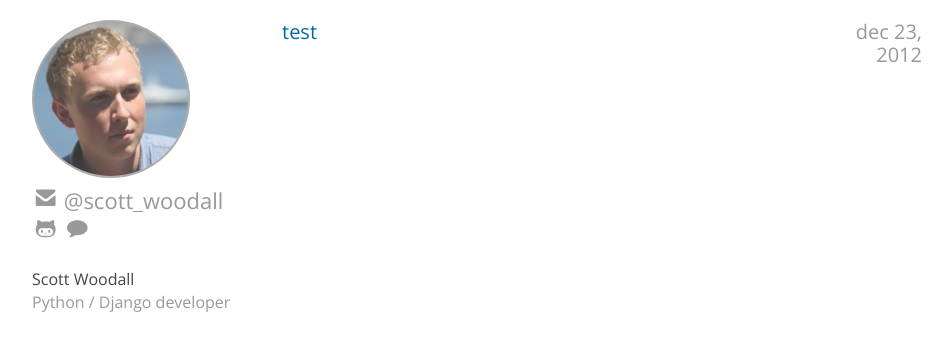
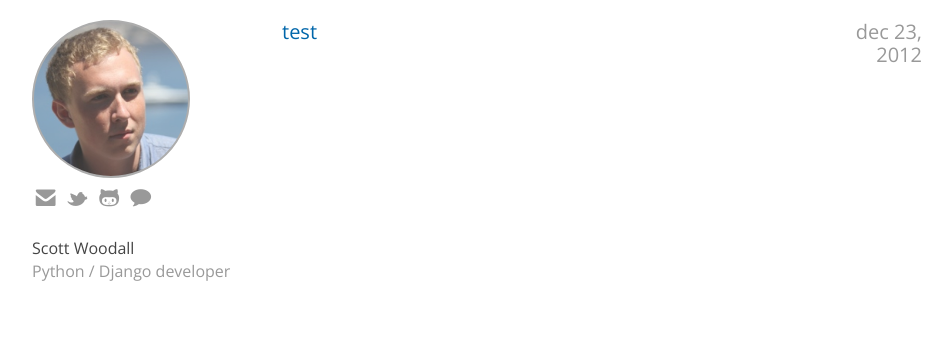
Before and after one commit to scottwoodall/scottwoodall.github.com, a Jekyll site: the page index.html, which Jekyll copies as it is, in a window 1280 px wide. Shown: the top 351 px of the page, without its empty margins (138-1090 px from the left). Built offline with Jekyll 4.4.1, drawn with Linux system fonts in a browser that asks for light colours.

```diff
--- a/index.html
+++ b/index.html
@@ -45,19 +45,23 @@
 
           <ul id="social">
             <li>
-              <a href="mailto:scott.woodall@gmail.com?subject=hi" class="icon-envelope-alt" title="Say hi"></a>
+              <a href="mailto:scott.woodall@gmail.com?subject=hi"
+                class="icon-envelope-alt" title="Say hi"></a>
             </li>
 
             <li>
-              <a href="http://twitter.com/scott_woodall">@scott_woodall</a>
+              <a href="http://twitter.com/scott_woodall" class="icon-twitter">
+                </a>
             </li>
 
             <li>
-              <a href="http://github.com/scottwoodall" class="icon-github" title="I share and fork code here"></a>
+              <a href="http://github.com/scottwoodall" class="icon-github"
+                title="I share and fork code here"></a>
             </li>
 
             <li>
-              <a href="skype:scwoodal?add" class="icon-comment" title="Feel free to add me on Skype"></a>
+              <a href="skype:scwoodal?add" class="icon-comment"
+                title="Feel free to add me on Skype"></a>
             </li>
 
           </ul>
```
Also changed, not shown: 1 other file.
